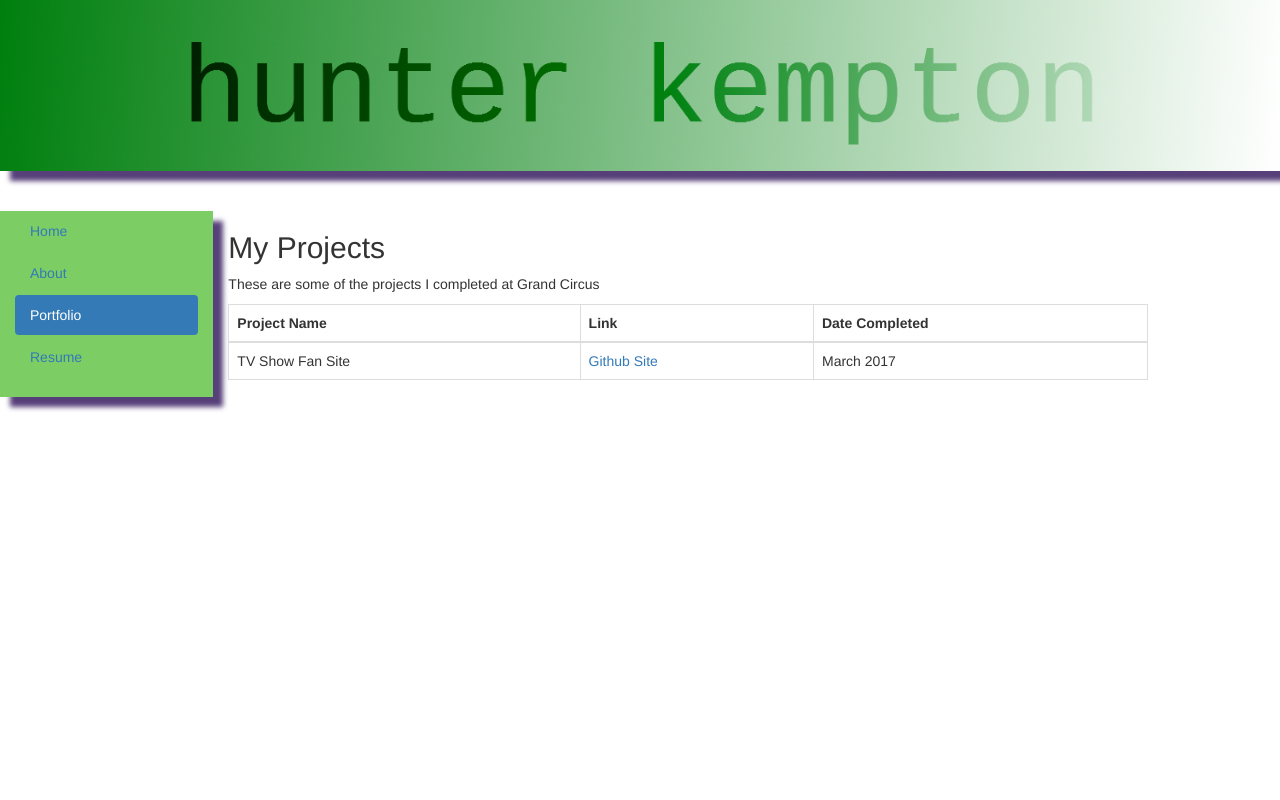
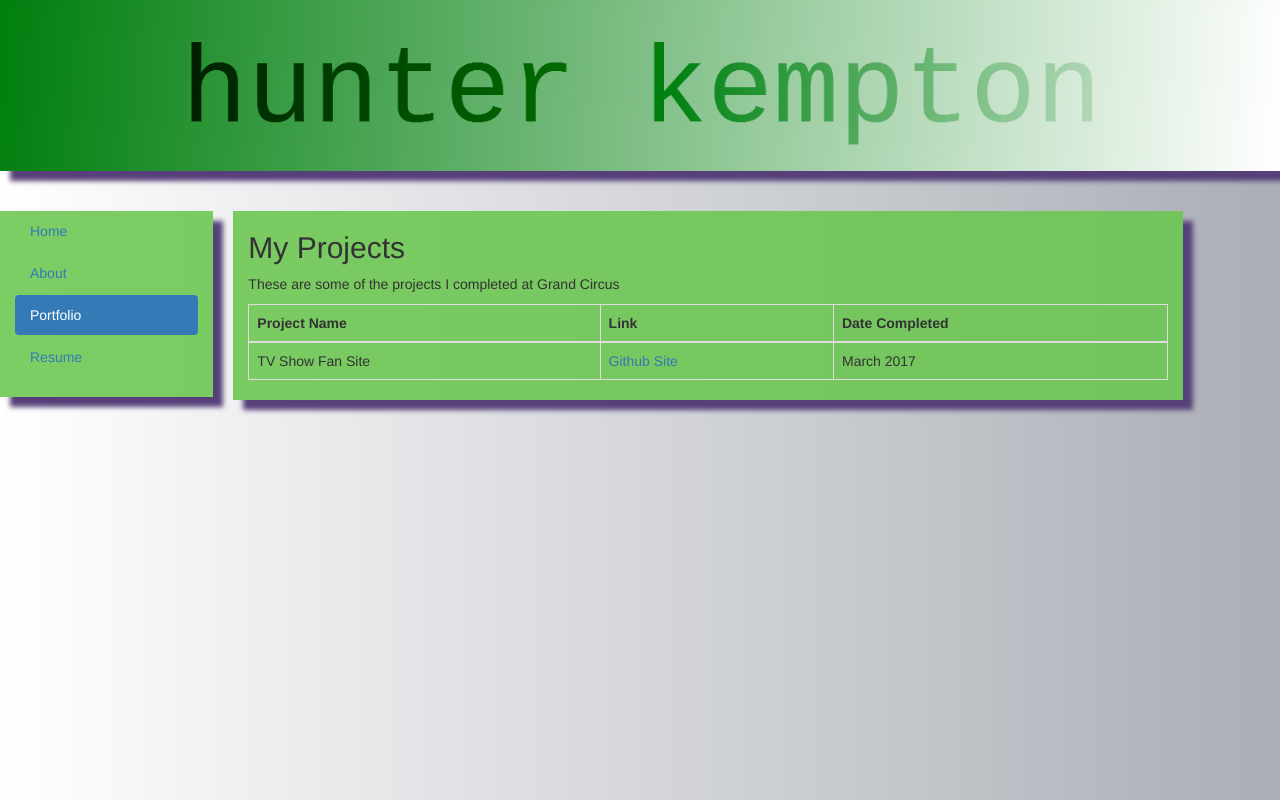
Before and after one commit to hunter-k/Lab1_Portfolio, a plain HTML site: page portfolio.html in a window 1280 px wide. Drawn offline with nearby package versions, Linux system fonts and the light colour scheme.

Commit message:
added background

```diff
--- a/portfolio.css
+++ b/portfolio.css
@@ -12,3 +12,17 @@ div.jumbotron {
   background: rgba(106, 198, 79, 0.88);
   box-shadow: 10px 10px 5px #57407a;
 }
+
+#table {
+  margin-left: 20px;
+  background: rgba(106, 198, 79, 0.88);
+  box-shadow: 10px 10px 5px #57407a;
+}
+
+body {
+  background: linear-gradient(-90deg, #aaaeb5, #FFFFFF);
+}
+
+h1 {
+  text-align: center;
+}
--- a/portfolio.html
+++ b/portfolio.html
@@ -35,7 +35,7 @@
 
 
       <div class="container">
-        <div class="col-md-10">
+        <div class="col-md-10" id="table">
         <h2>My Projects</h2>
         <p>These are some of the projects I completed at Grand Circus</p>
         <table class="table table-bordered">
@@ -49,7 +49,7 @@
           <tbody>
             <tr>
               <td>TV Show Fan Site</td>
-              <td><a href="https://hunter-k.github.io/Kempton_Bonus_Deliverable/">Github Site</a></td>
+              <td><a href="https://hunter-k.github.io/Kempton_Bonus_Deliverable/" target="_blank">Github Site</a></td>
               <td>March 2017</td>
             </tr>
 
```
